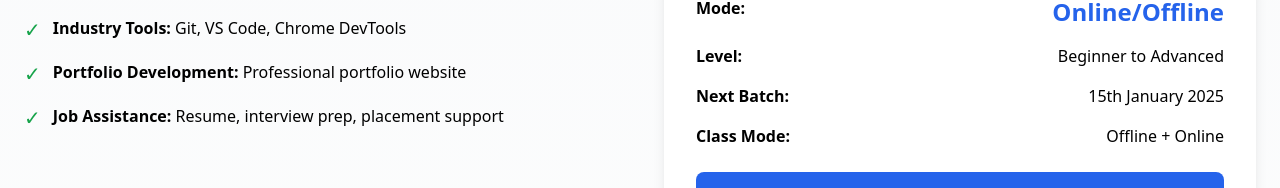
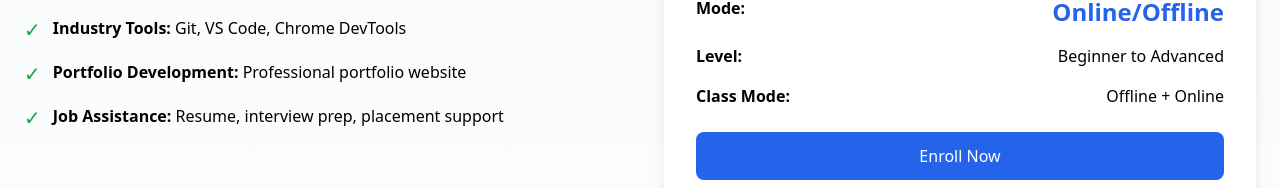
Before and after one commit to miracl-in/miracl-in.github.io, a Next.js app: page /web-development-course-thanjavur in a window 1280 px wide. Shown: the part 472-660 px from the top of the page. Built offline with nearby package versions, Linux system fonts and the light colour scheme.

Commit message:
Update page.tsx

```diff
--- a/app/web-development-course-thanjavur/page.tsx
+++ b/app/web-development-course-thanjavur/page.tsx
@@ -73,10 +73,6 @@ export default function WebDevelopmentCourseThanjavur() {
                 <span>Beginner to Advanced</span>
               </div>
               <div className="flex justify-between">
-                <span className="font-semibold">Next Batch:</span>
-                <span>15th January 2025</span>
-              </div>
-              <div className="flex justify-between">
                 <span className="font-semibold">Class Mode:</span>
                 <span>Offline + Online</span>
               </div>
```
